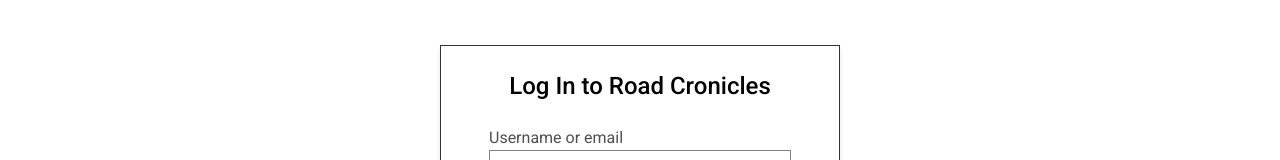
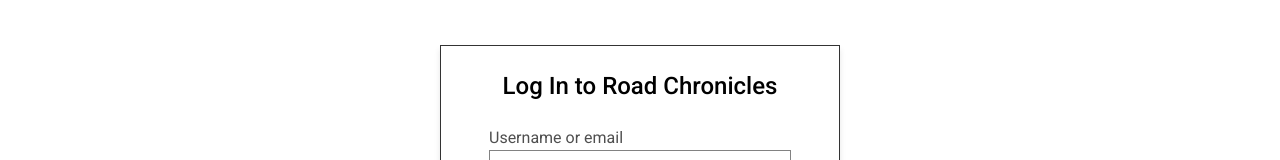
Before and after one commit to Griunvald/travel_app_client, a React (Vite) app in the folder client/: page /login in a window 1280 px wide. Shown: the part 179-339 px from the top of the page. Built offline with nearby package versions, Linux system fonts and the light colour scheme; no server answers.

Commit message:
Disallow user to use capital letters in "username or email" input of Login component

```diff
--- a/client/src/components/pages/Login.jsx
+++ b/client/src/components/pages/Login.jsx
@@ -1,12 +1,12 @@
 import { useState } from 'react';
 import { useNavigate } from 'react-router-dom';
 import Button from '../common/Button';
-import Link from '../common/Link'
+import Link from '../common/Link';
 import Input from '../common/Input';
 import Form from '../common/Form';
 import { useDispatch, useSelector } from 'react-redux';
 import { loginUser } from '../../features/user/userThunks';
-import { getProfileFromLocalStorage } from '../../features/profile/profileThunks.js'
+import { getProfileFromLocalStorage } from '../../features/profile/profileThunks.js';
 import { getCurrentTripId } from '../../features/trip/tripThunks';
 
 function Login() {
@@ -28,7 +28,7 @@ function Login() {
 
   const handleChange = (e) => {
     const { name, value } = e.target;
-    setFormData({ ...formData, [name]: value });
+    setFormData({ ...formData, [name]: name === 'input' ? value.toLowerCase() : value });
   };
 
   const handleSubmit = async (e) => {
@@ -46,7 +46,7 @@ function Login() {
         localStorage.setItem('profile', JSON.stringify(profile));
         await dispatch(getCurrentTripId(userId));
         await dispatch(getProfileFromLocalStorage());
-        navigate('/trips-list')
+        navigate('/trips-list');
       }
     } catch (err) {
       console.error(err);
@@ -55,7 +55,7 @@ function Login() {
 
   return (
     <div className="w-full md:w-[400px] mx-auto md:border md:border-primary md:shadow-soft px-1 md:px-12 pt-6 pb-6 mt-6 md:mt-24">
-      <h2 className="font-medium text-2xl text-center mb-6">Log In to Road Cronicles</h2>
+      <h2 className="font-medium text-2xl text-center mb-6">Log In to Road Chronicles</h2>
 
       <Form onSubmit={handleSubmit}>
         <Input
```
